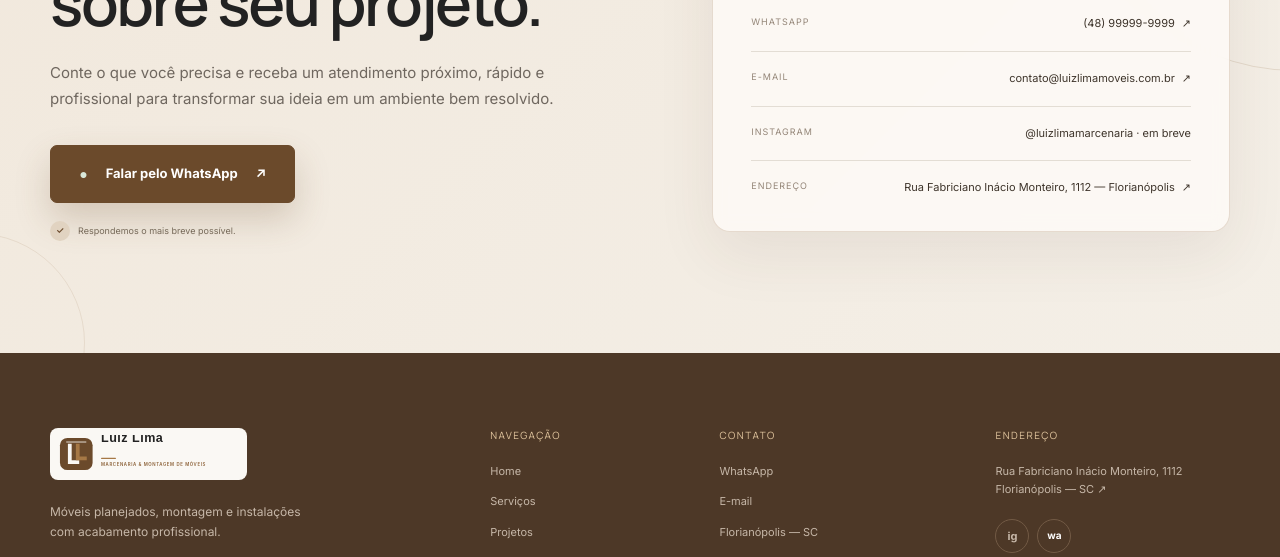
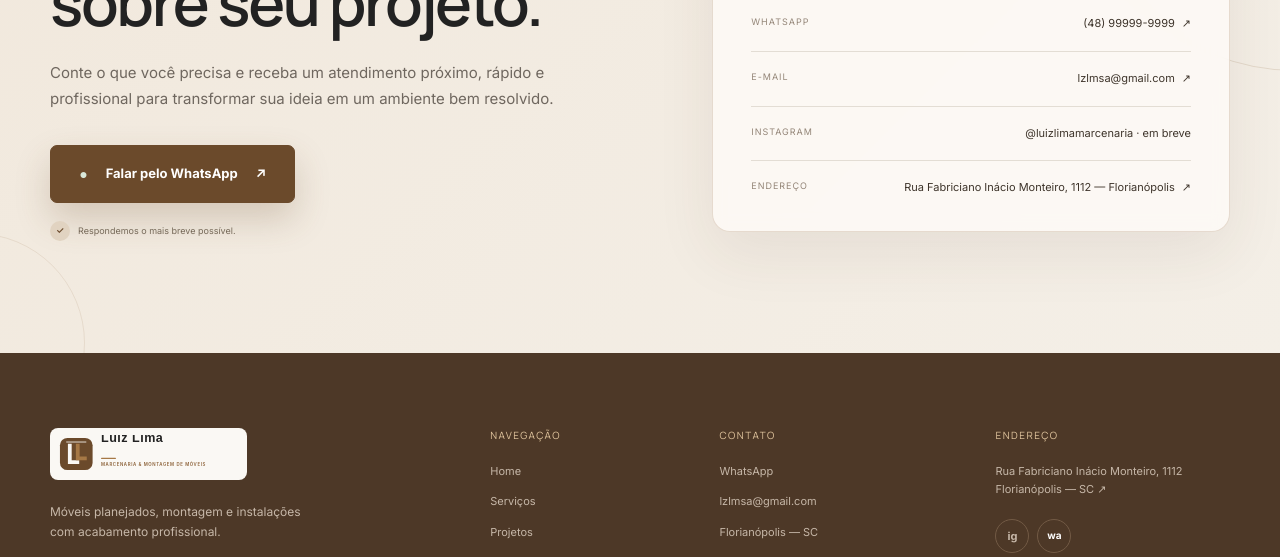
Before and after one commit to devJony24/marcenaria-luiz-lima, a Next.js app: page / in a window 1280 px wide. Shown: the part 7339-7896 px from the top of the page. Built offline with nearby package versions, Linux system fonts and the light colour scheme.

Commit message:
Update contact email

```diff
--- a/app/page.tsx
+++ b/app/page.tsx
@@ -295,7 +295,7 @@ export default function Home() {
             <p>Móveis planejados, montagem e instalações com acabamento profissional.</p>
           </div>
           <div><h3>Navegação</h3>{nav.slice(0, 4).map(([label, id]) => <a key={id} href={`#${id}`}>{label}</a>)}</div>
-          <div><h3>Contato</h3><a href={whatsapp} target="_blank" rel="noreferrer">WhatsApp</a><a href="mailto:contato@luizlimamoveis.com.br">E-mail</a><span>Florianópolis — SC</span></div>
+          <div><h3>Contato</h3><a href={whatsapp} target="_blank" rel="noreferrer">WhatsApp</a><a href="mailto:lzlmsa@gmail.com">lzlmsa@gmail.com</a><span>Florianópolis — SC</span></div>
           <div>
             <h3>Endereço</h3>
             <a className="address-link" href="https://www.google.com/maps/search/?api=1&query=Rua+Fabriciano+Inácio+Monteiro+1112+Florianópolis" target="_blank" rel="noreferrer">
--- a/components/ContactSelector.tsx
+++ b/components/ContactSelector.tsx
@@ -7,7 +7,7 @@ type ContactSelectorProps = {
 const contactItems = [
   { label: "Telefone", value: "(48) 99999-9999", href: "tel:+5548999999999" },
   { label: "WhatsApp", value: "(48) 99999-9999", href: null },
-  { label: "E-mail", value: "contato@luizlimamoveis.com.br", href: "mailto:contato@luizlimamoveis.com.br" },
+  { label: "E-mail", value: "lzlmsa@gmail.com", href: "mailto:lzlmsa@gmail.com" },
   { label: "Instagram", value: "@luizlimamarcenaria · em breve", href: null },
   {
     label: "Endereço",
```
